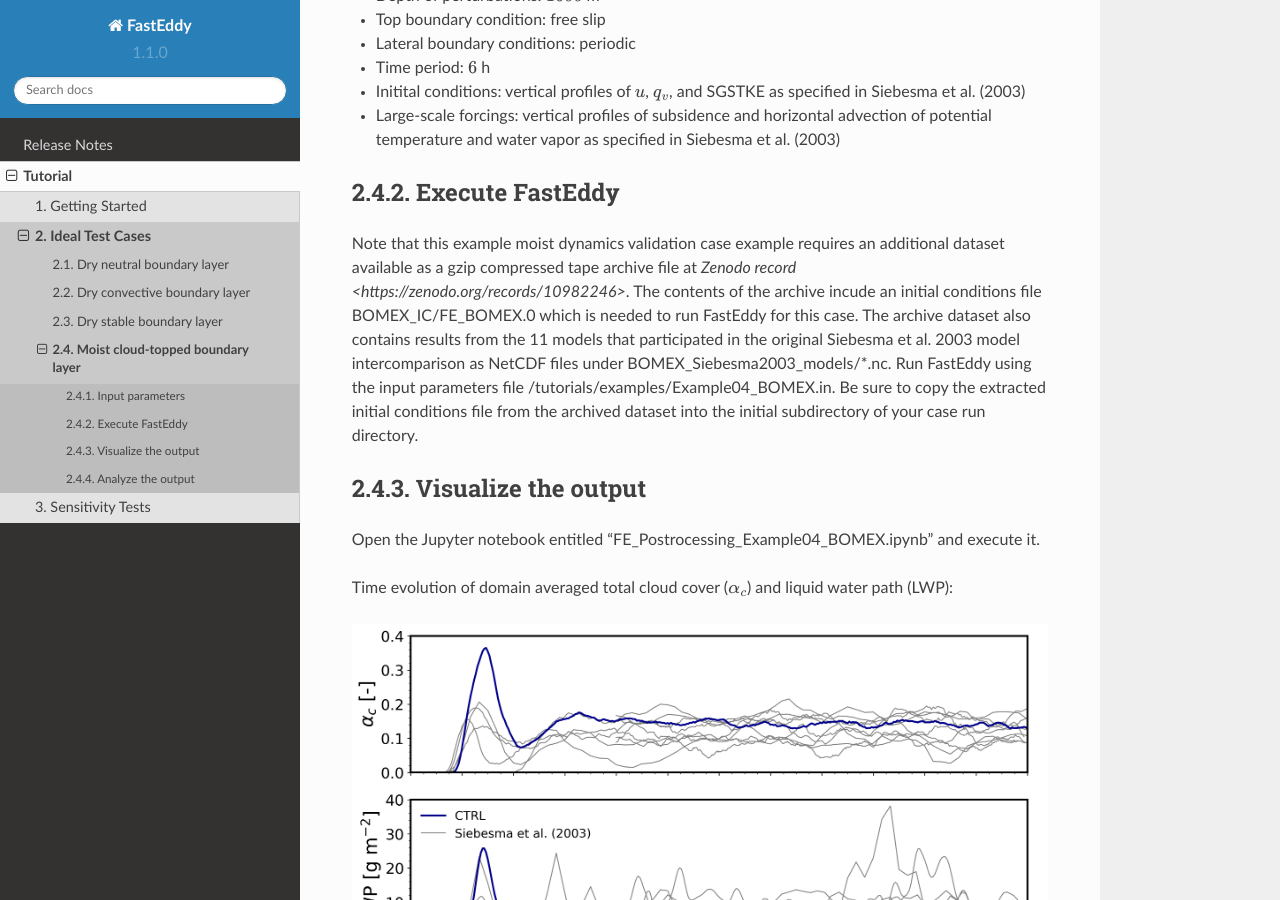
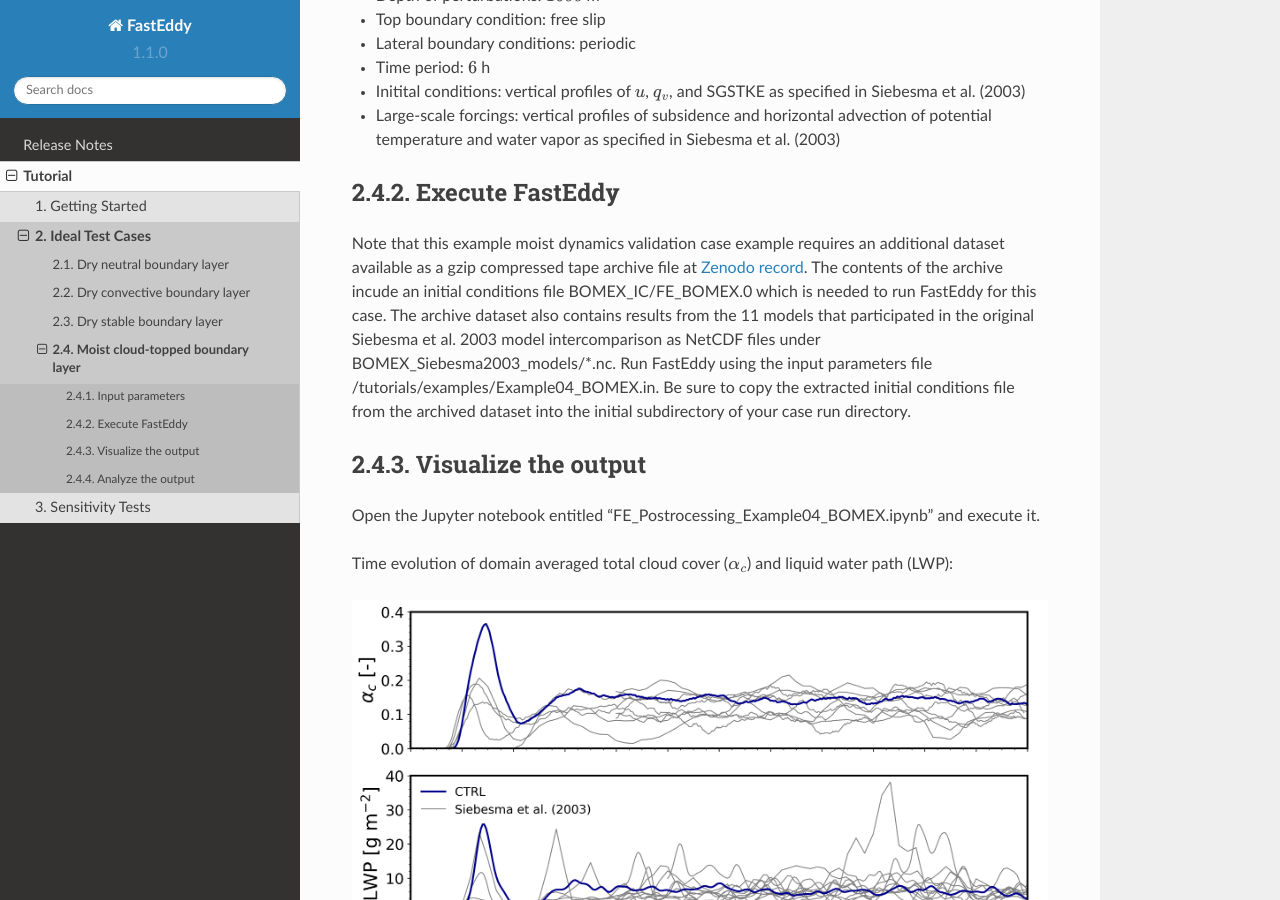
Before and after one commit to NCAR/FastEddy-model, a Sphinx documentation site: the page built from docs/Tutorial/cases/MBL.rst, in a window 1280 px wide and 900 px high, scrolled down 856 px. Built offline with Sphinx 7.4.7 and the Read the Docs theme 2.0.0, drawn with Linux system fonts in a browser that asks for light colours.

Commit message:
Fixed typo for hyperlink in MBL.rst

```diff
--- a/docs/Tutorial/cases/MBL.rst
+++ b/docs/Tutorial/cases/MBL.rst
@@ -31,7 +31,7 @@ Input parameters
 Execute FastEddy
 ----------------
 
-Note that this example moist dynamics validation case example requires an additional dataset available as a gzip compressed tape archive file at `Zenodo record <https://zenodo.org/records/10982246>`. The contents of the archive incude an initial conditions file BOMEX_IC/FE_BOMEX.0 which is needed to run FastEddy for this case. The archive dataset also contains results from the 11 models that participated in the original Siebesma et al. 2003 model intercomparison as NetCDF files under BOMEX_Siebesma2003_models/\*.nc. Run FastEddy using the input parameters file /tutorials/examples/Example04_BOMEX.in. Be sure to copy the extracted initial conditions file from the archived dataset into the initial subdirectory of your case run directory.
+Note that this example moist dynamics validation case example requires an additional dataset available as a gzip compressed tape archive file at `Zenodo record <https://zenodo.org/records/10982246>`_. The contents of the archive incude an initial conditions file BOMEX_IC/FE_BOMEX.0 which is needed to run FastEddy for this case. The archive dataset also contains results from the 11 models that participated in the original Siebesma et al. 2003 model intercomparison as NetCDF files under BOMEX_Siebesma2003_models/\*.nc. Run FastEddy using the input parameters file /tutorials/examples/Example04_BOMEX.in. Be sure to copy the extracted initial conditions file from the archived dataset into the initial subdirectory of your case run directory.
 
 Visualize the output
 --------------------
```
